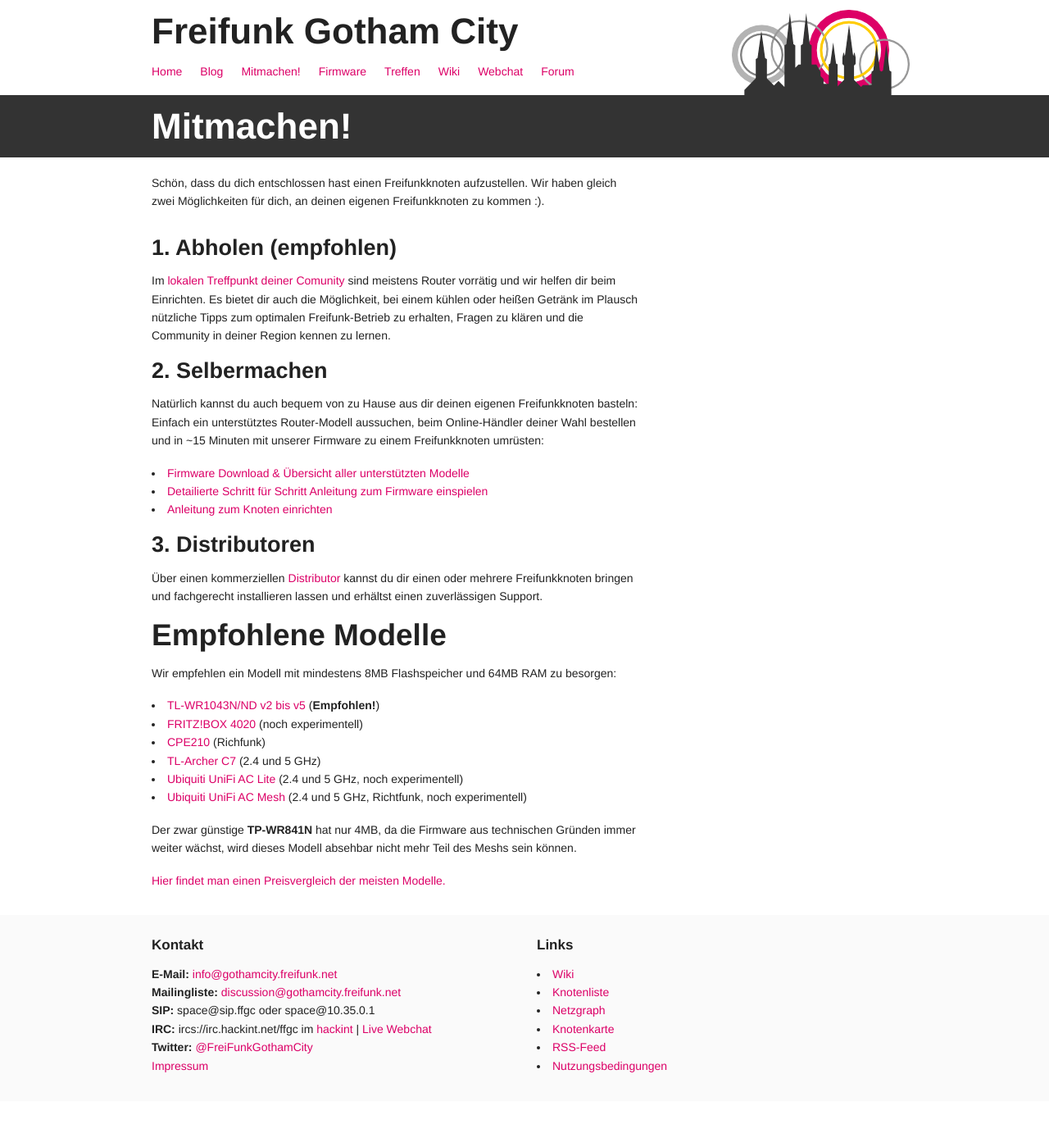
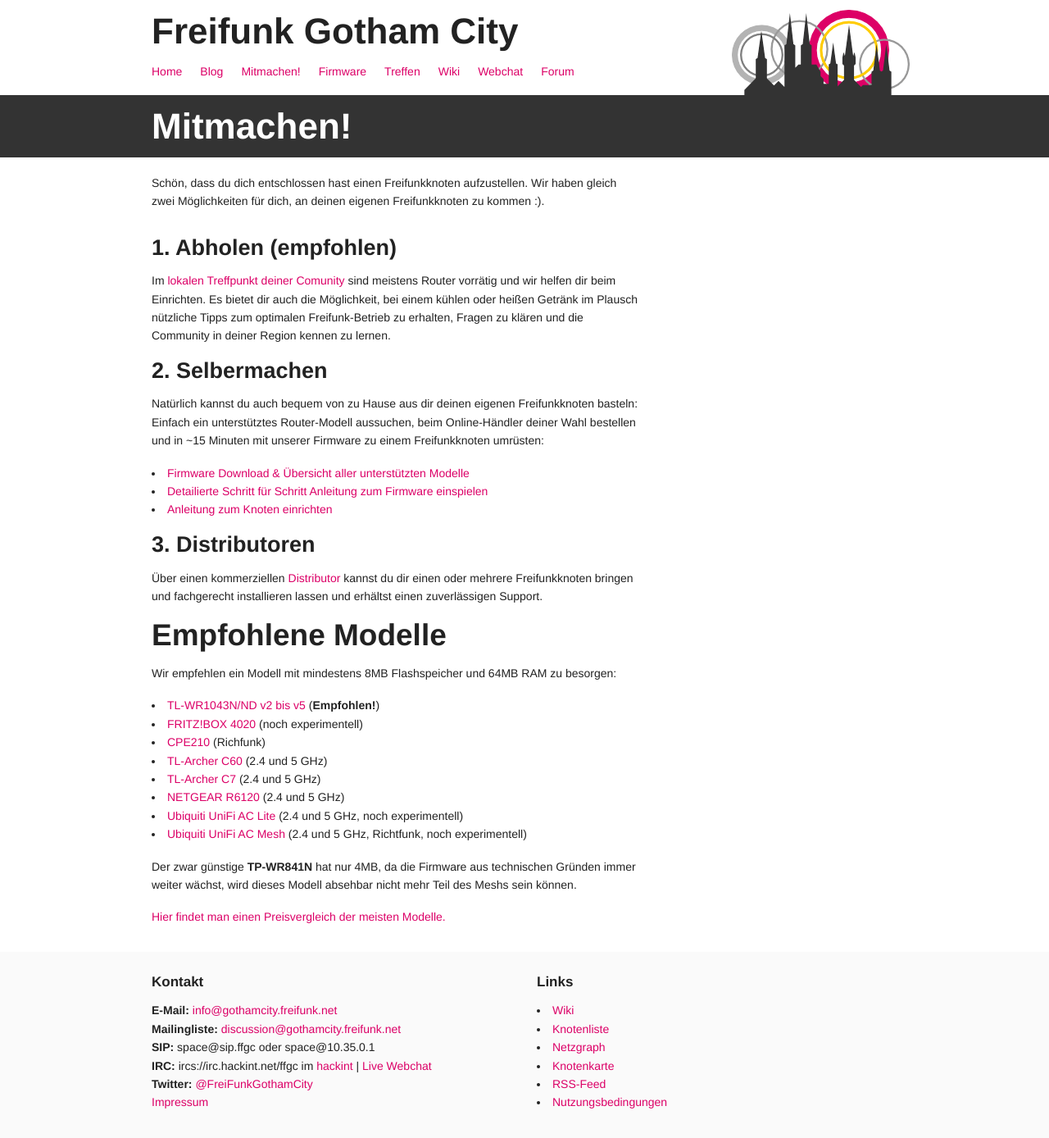
Before and after one commit to ffnord/startseite, a Jekyll site: the page built from mitmachen.html, in a window 1280 px wide. Shown: the whole page at 82% size. Built offline with Jekyll 4.4.1, drawn with Linux system fonts in a browser that asks for light colours; before the commit the page ends 1343 px from its top, so only the background shows below that.

Commit message:
archer c60 und netgear r6120 empfohlen

```diff
--- a/firmware.html
+++ b/firmware.html
@@ -23,7 +23,9 @@ layout: base
         <li><a href="/firmware.html#TP-Link_TL-WR1043N/ND">TL-WR1043N/ND v2 bis v5</a> (<b>Empfohlen!</b></li>
         <li><a href="/firmware.html#AVM_FRITZ-BOX-4020">FRITZ!BOX 4020</a></li>
         <li><a href="/firmware.html#TP-Link_CPE210">CPE210</a> (Richfunk)</li>
+        <li><a href="/firmware.html#TP-Link_ARCHER-C60">TL-Archer C60</a> (2.4 und 5 GHz)</li>
         <li><a href="/firmware.html#TP-Link_ARCHER-C7">TL-Archer C7</a> (2.4 und 5 GHz)</li>
+        <li><a href="/firmware.html#NETGEAR_R6120">NETGEAR R6120</a> (2.4 und 5 GHz)</li>
         <li><a href="/firmware.html#Ubiquiti_UniFi%20AC%20Lite">Ubiquiti UniFi AC Lite</a> (2.4 und 5 GHz)</li>
         <li><a href="/firmware.html#Ubiquiti_UniFi AC Mesh">Ubiquiti UniFi AC Mesh</a> (2.4 und 5 GHz, Richtfunk)</li>
       </ul>
--- a/mitmachen.html
+++ b/mitmachen.html
@@ -39,7 +39,9 @@ layout: base
       <li><a href="/firmware.html#TP-Link_TL-WR1043N/ND">TL-WR1043N/ND v2 bis v5</a> (<b>Empfohlen!</b>)</li>
       <li><a href="/firmware.html#AVM_FRITZ-BOX-4020">FRITZ!BOX 4020</a> (noch experimentell)</li>
       <li><a href="/firmware.html#TP-Link_CPE210">CPE210</a> (Richfunk)</li>
+      <li><a href="/firmware.html#TP-Link_ARCHER-C60">TL-Archer C60</a> (2.4 und 5 GHz)</li>
       <li><a href="/firmware.html#TP-Link_ARCHER-C7">TL-Archer C7</a> (2.4 und 5 GHz)</li>
+      <li><a href="/firmware.html#NETGEAR_R6120">NETGEAR R6120</a> (2.4 und 5 GHz)</li>
       <li><a href="/firmware.html#Ubiquiti_UniFi%20AC%20Lite">Ubiquiti UniFi AC Lite</a> (2.4 und 5 GHz, noch experimentell)</li>
       <li><a href="/firmware.html#Ubiquiti_UniFi AC Mesh">Ubiquiti UniFi AC Mesh</a> (2.4 und 5 GHz, Richtfunk, noch experimentell)</li>
     </ul>
```
